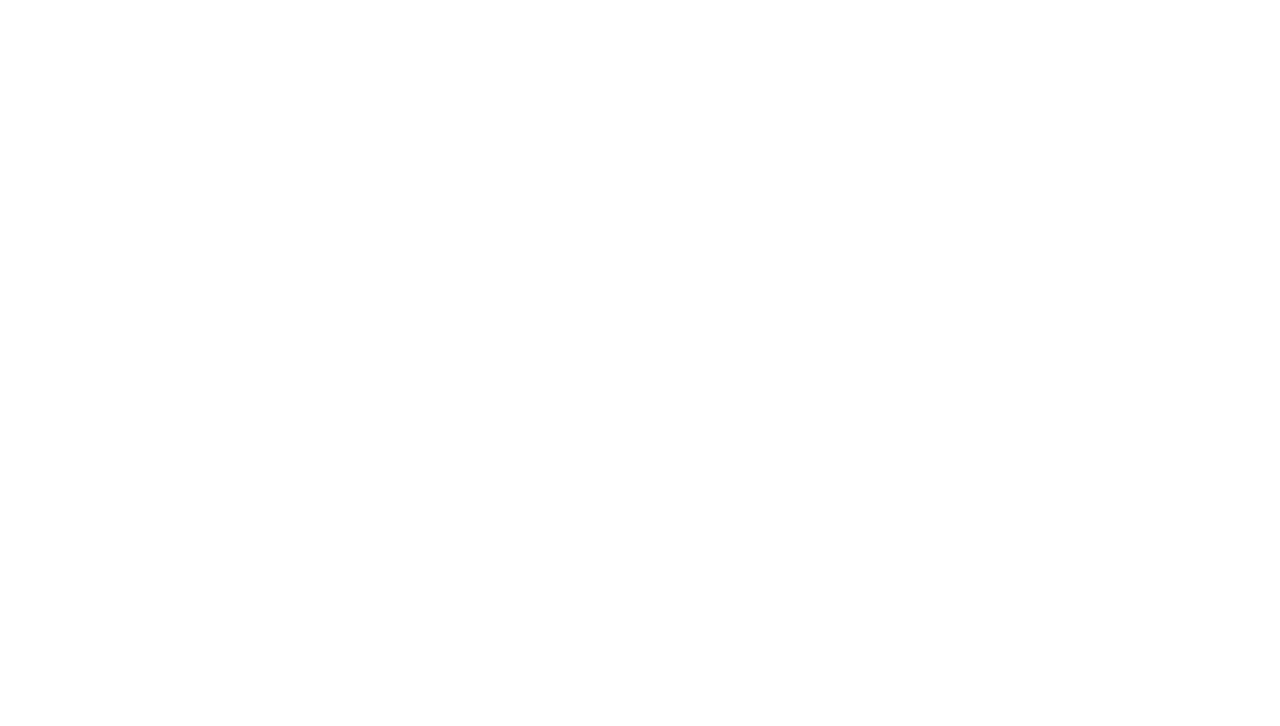
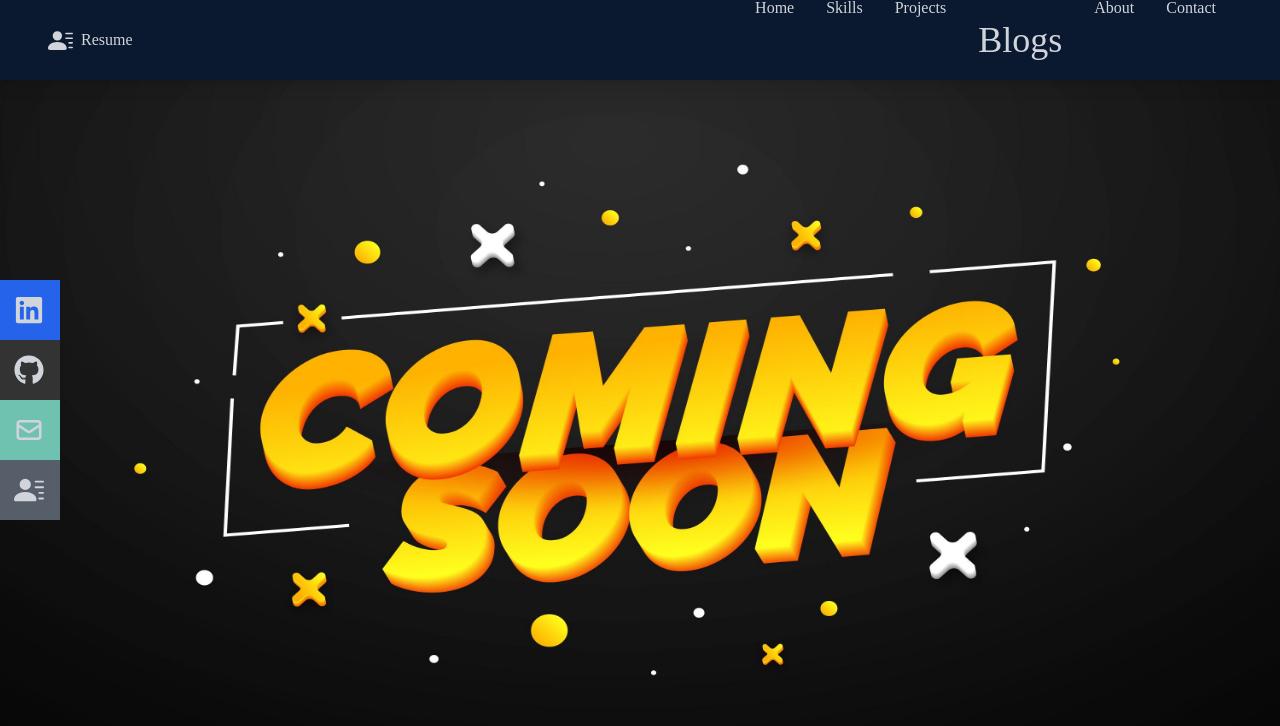
Before and after one commit to Shahriyar-Hosen/shahriyar-hosen-portfolio, a React (Create React App) app: page /blogs in a window 1280 px wide. Before the commit this address had no page. Shown: the top 726 px of the page. Built offline with nearby package versions, Linux system fonts and the light colour scheme.

Commit message:
Blogs section done

```diff
--- a/src/App.js
+++ b/src/App.js
@@ -2,12 +2,14 @@ import React from "react";
 import { Route, Routes } from "react-router-dom";
 import Home from "./Components/Home";
 import ProjectDetails from "./Components/ProjectDetails";
+import Blogs from "./Pages/Blogs";
 
 const App = () => {
   return (
     <main>
       <Routes>
         <Route path="/" element={<Home />} />
+        <Route path="/blogs" element={<Blogs />} />
         <Route path="/project" element={<ProjectDetails />} />
       </Routes>
     </main>
--- a/src/Components/DetailsNav.js
+++ b/src/Components/DetailsNav.js
@@ -3,6 +3,7 @@ import { FaBars, FaTimes, FaGithub, FaLinkedin } from "react-icons/fa";
 import { HiOutlineMail } from "react-icons/hi";
 import { BsFillPersonLinesFill } from "react-icons/bs";
 import { Link } from "react-router-dom";
+import NavRoute from "../Pages/NavRoute";
 
 const DetailsNav = () => {
   const [nav, setNav] = useState(false);
@@ -40,6 +41,9 @@ const DetailsNav = () => {
             Projects
           </Link>
         </li>
+        <li className="py-6 text-4xl">
+          <NavRoute to="/blogs">Blogs</NavRoute>
+        </li>
         <li>
           <Link to="/" smooth={true} duration={500}>
             About
@@ -71,11 +75,6 @@ const DetailsNav = () => {
           </Link>
         </li>
         <li className="py-6 text-4xl">
-          <Link onClick={handleClick} to="/" smooth={true} duration={500}>
-            About
-          </Link>
-        </li>
-        <li className="py-6 text-4xl">
           {" "}
           <Link onClick={handleClick} to="/" smooth={true} duration={500}>
             Skills
@@ -84,6 +83,14 @@ const DetailsNav = () => {
         <li className="py-6 text-4xl">
           <Link onClick={handleClick} to="/" smooth={true} duration={500}>
             Projects
+          </Link>
+        </li>
+        <li className="py-6 text-4xl">
+          <NavRoute to="/blogs">Blogs</NavRoute>
+        </li>
+        <li className="py-6 text-4xl">
+          <Link onClick={handleClick} to="/" smooth={true} duration={500}>
+            About
           </Link>
         </li>
         <li className="py-6 text-4xl">
--- a/src/Components/Navbar.js
+++ b/src/Components/Navbar.js
@@ -3,6 +3,7 @@ import { FaBars, FaTimes, FaGithub, FaLinkedin } from "react-icons/fa";
 import { HiOutlineMail } from "react-icons/hi";
 import { BsFillPersonLinesFill } from "react-icons/bs";
 import { Link } from "react-scroll/modules";
+import NavRoute from "../Pages/NavRoute";
 
 const Navbar = () => {
   const [nav, setNav] = useState(false);
@@ -39,6 +40,9 @@ const Navbar = () => {
           <Link to="project" smooth={true} duration={500}>
             Projects
           </Link>
+        </li>
+        <li className="py-6 text-4xl">
+          <NavRoute to="/blogs">Blogs</NavRoute>
         </li>
         <li>
           <Link to="about" smooth={true} duration={500}>
@@ -80,6 +84,9 @@ const Navbar = () => {
           <Link onClick={handleClick} to="project" smooth={true} duration={500}>
             Projects
           </Link>
+        </li>
+        <li className="py-6 text-4xl">
+          <NavRoute to="/blogs">Blogs</NavRoute>
         </li>
         <li className="py-6 text-4xl">
           <Link onClick={handleClick} to="about" smooth={true} duration={500}>
--- /dev/null
+++ b/src/Pages/Blogs.js
@@ -0,0 +1,14 @@
+import React from "react";
+import ComingSoon from "../assets/coming-soon.jpg";
+import DetailsNav from "../Components/DetailsNav";
+
+const Blogs = () => {
+  return (
+    <div className="w-full h-screen">
+        <DetailsNav></DetailsNav>
+      <img className="pt-10 w-full md:h-screen" src={ComingSoon} alt="" />
+    </div>
+  );
+};
+
+export default Blogs;
--- /dev/null
+++ b/src/Pages/NavRoute.js
@@ -0,0 +1,20 @@
+import React from "react";
+import { Link, useMatch, useResolvedPath } from "react-router-dom";
+
+const NavRoute = ({ children, to, ...props }) => {
+    let resolved = useResolvedPath(to);
+    let match = useMatch({ path: resolved.pathname, end: true });
+    return (
+      <div>
+        <Link
+          style={{ textDecoration: match ? " " : "none" }}
+          to={to}
+          {...props}
+        >
+          {children}
+        </Link>
+      </div>
+  );
+};
+
+export default NavRoute;
```
Also changed, not shown: src/assets/coming-soon.jpg (added).
